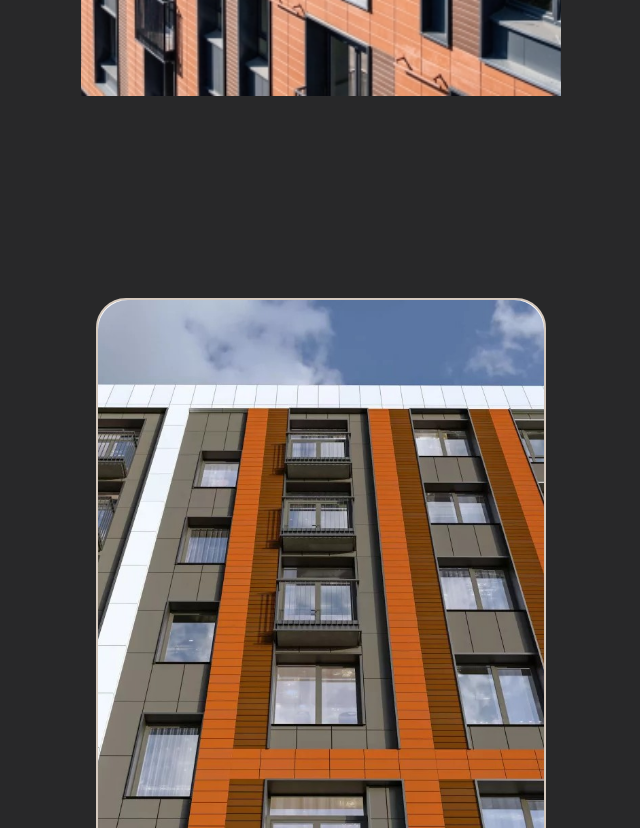
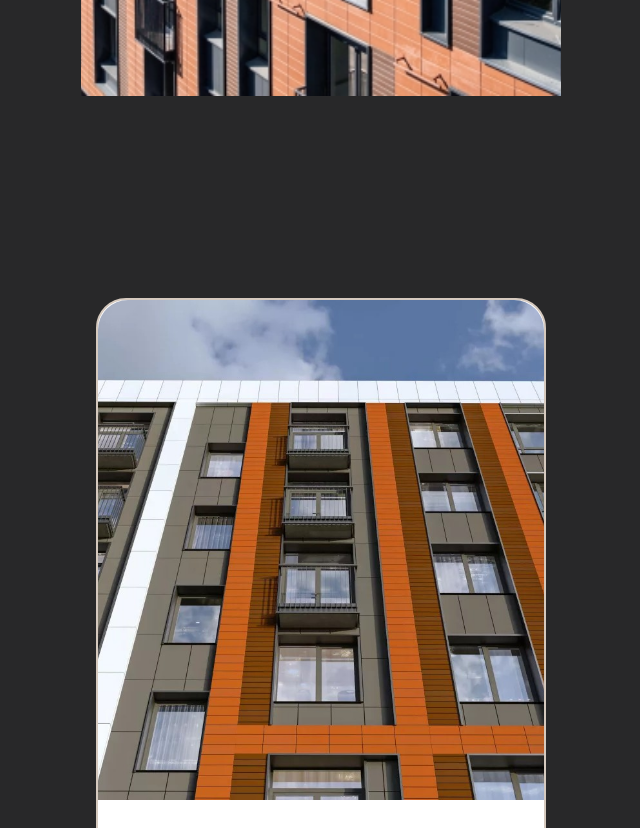
Before and after one commit to pprvrv/mst_test, a plain HTML site: page index.html in a window 768 px wide. Shown: the part 3750-4578 px from the top of the page, without its empty margins (63-703 px from the left). Drawn offline with Linux system fonts and the light colour scheme.

Commit message:
Update style.css

```diff
--- a/style.css
+++ b/style.css
@@ -1019,7 +1019,7 @@ input:focus {
 
     .section_4_photo {
         width: 100%;
-        height: 550px;
+        height: 500px;
 
     }
 
@@ -1215,7 +1215,7 @@ input:focus {
 
     .section_4_photo {
         width: 100%;
-        height: 550px;
+        height: 500px;
 
     }
 
@@ -1460,7 +1460,7 @@ input:focus {
 
     .section_4_photo {
         width: 100%;
-        height: 550px;
+        height: 500px;
 
     }
 
```
